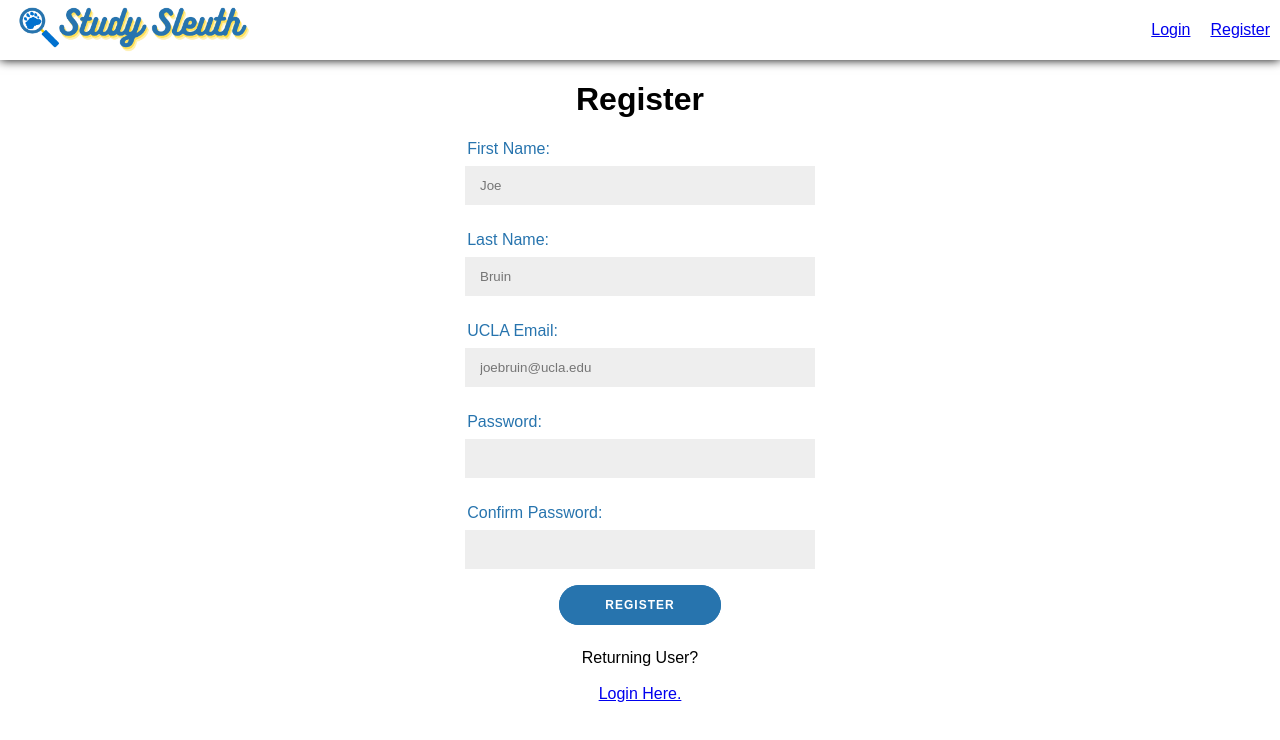
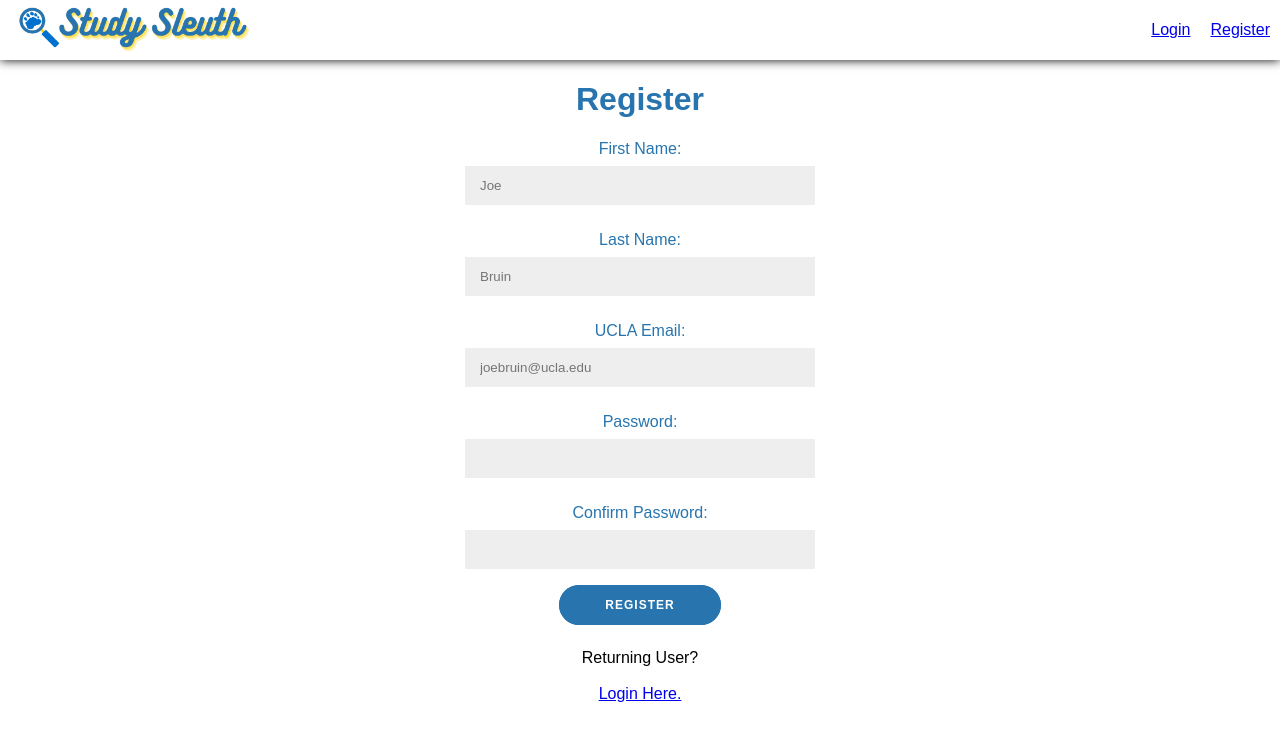
Before and after one commit to philipdoucla/study-sleuth, a React (Create React App) app: page /register in a window 1280 px wide. Shown: the top 740 px of the page. Built offline with nearby package versions, Linux system fonts and the light colour scheme.

Commit message:
Changed Heading Color to Bruin Blue Updatee CSS so that heading is the right color

```diff
--- a/src/App.css
+++ b/src/App.css
@@ -87,8 +87,8 @@ body {
 }
 
 .inputTitle {
-    text-align: left;
-    padding-left: 36.5%;
+    /*text-align: center;*/
+    /*padding-left: 36.5%;*/
     color: #2774AE;
 }
 
@@ -102,6 +102,16 @@ body {
 }
 
 .grouplist {
-    text-align: left;
-    padding-left: 38.5%;
+    text-align: center;
+    /*padding-left: 38.5%;*/
 }
+
+h1 {
+    color: #2774AE;
+}
+
+li {
+    margin: auto;
+    padding-right: 15%;
+    width: 9%;
+}
```
Also changed, not shown: 1 other file (tests, documents, lock files or other folders).
